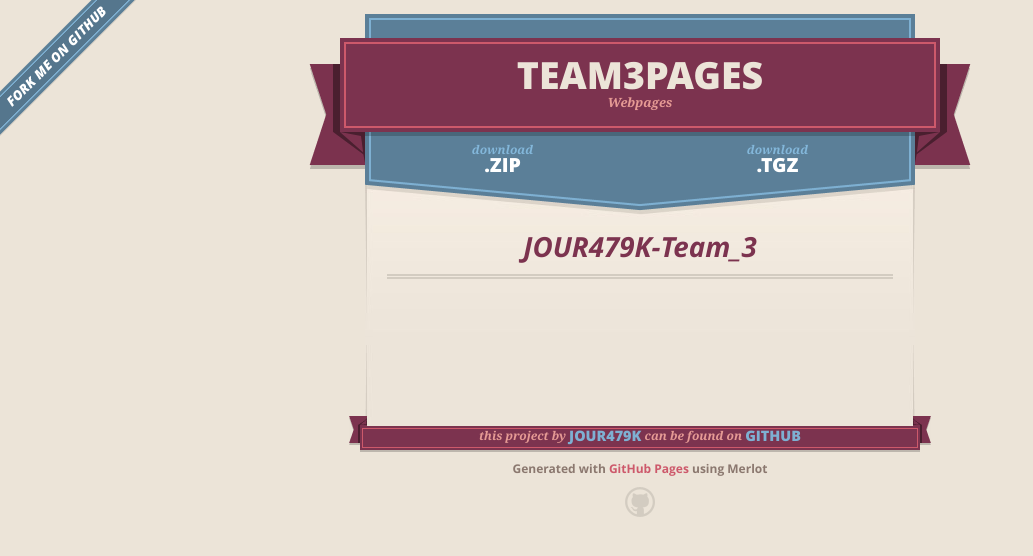
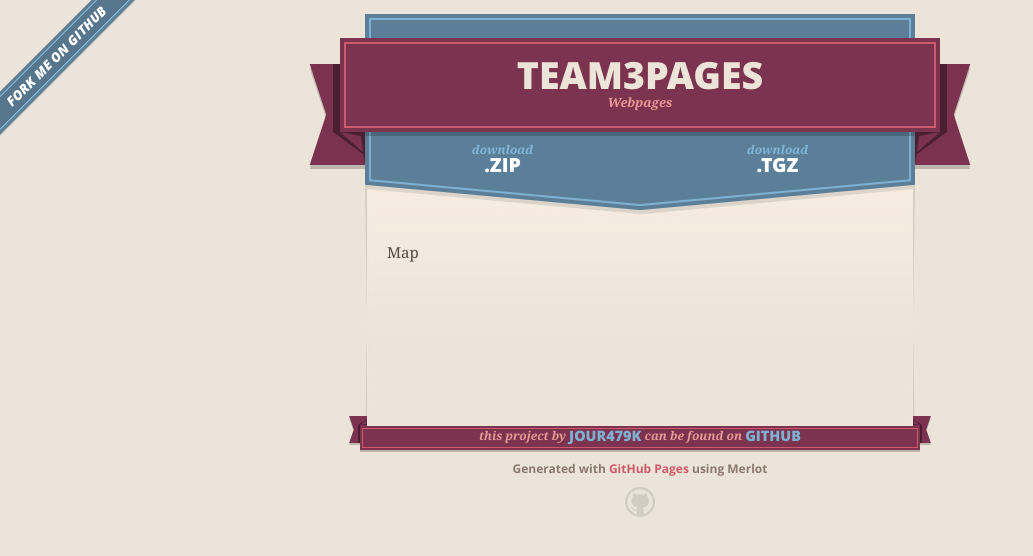
Before and after one commit to JOUR479K/Team3Pages, a plain HTML site: page index.html in a window 1280 px wide. Shown: the whole page, without its empty margins (0-1033 px from the left). Drawn offline with nearby package versions, Linux system fonts and the light colour scheme.

Commit message:
Create gh-pages branch via GitHub

```diff
--- a/index.html
+++ b/index.html
@@ -46,8 +46,7 @@
 
 
       <section id="main_content">
-        <h1>
-<a id="jour479k-team_3" class="anchor" href="#jour479k-team_3" aria-hidden="true"><span aria-hidden="true" class="octicon octicon-link"></span></a>JOUR479K-Team_3</h1>
+        <p>Map</p>
       </section>
 
       <footer>
--- a/params.json
+++ b/params.json
@@ -1,6 +1,6 @@
 {
   "name": "Team3pages",
   "tagline": "Webpages",
-  "body": "# JOUR479K-Team_3\r\n",
+  "body": "<a ref=http://jour479k.github.io/Team3Pages/map.html>Map</a>",
   "note": "Don't delete this file! It's used internally to help with page regeneration."
 }
```
